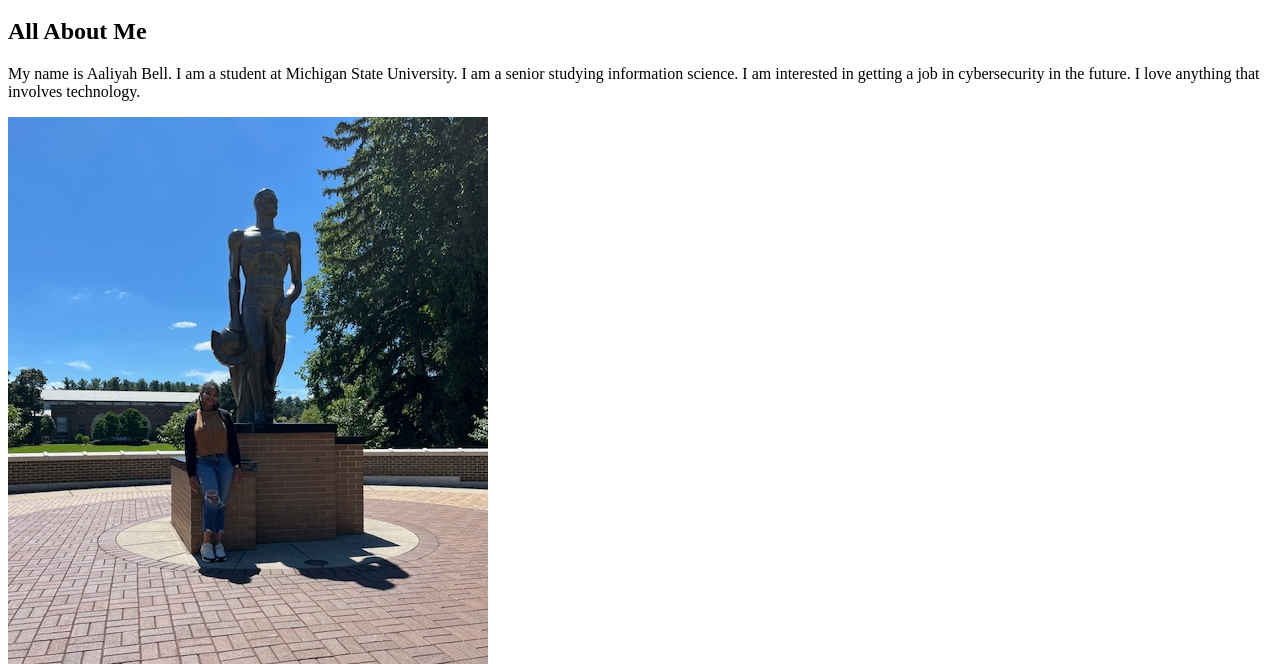
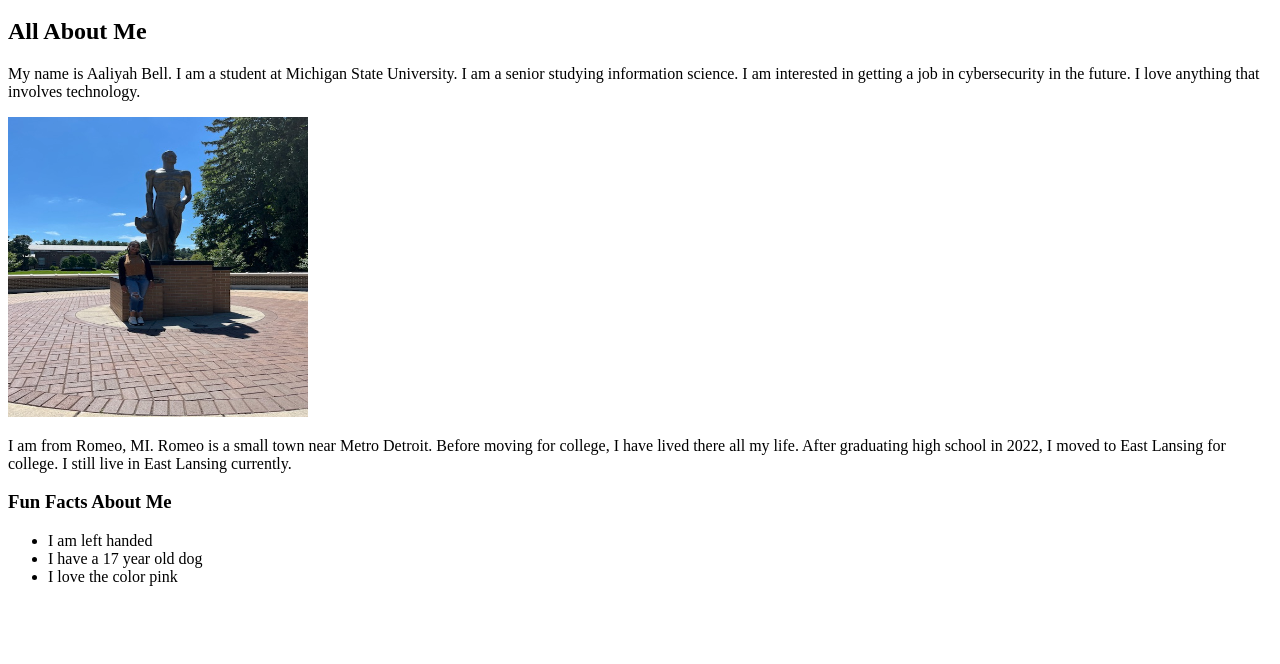
Before and after one commit to aaliyah67/mi349_blog, a plain HTML site: page about.html in a window 1280 px wide. Shown: the part 136-800 px from the top of the page. Drawn offline with Linux system fonts and the light colour scheme.

Commit message:
changed image size

```diff
--- a/about.html
+++ b/about.html
@@ -22,7 +22,7 @@
     <p>My name is Aaliyah Bell. I am a student at Michigan State University.
        I am a senior studying information science. I am interested in getting a job in cybersecurity in the future. I love anything that involves technology.
     </p>
-    <img src="sparty.jpg" alt="Aaliyah with the Sparty statue">
+    <img src="sparty.jpg" alt="Aaliyah with the Sparty statue" width="300" height="300">
     <p>I am from Romeo, MI. Romeo is a small town near Metro Detroit. Before moving for college, I have lived there all my life.
        After graduating high school in 2022, I moved to East Lansing for college. I still live in East Lansing currently.
     </p>
```
